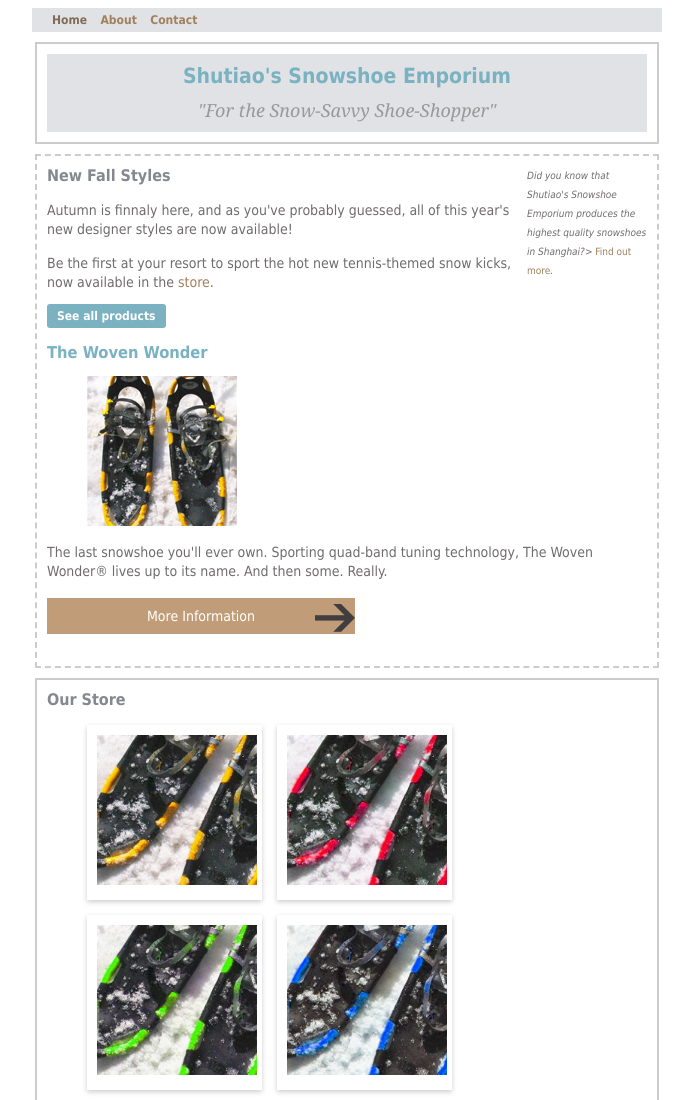
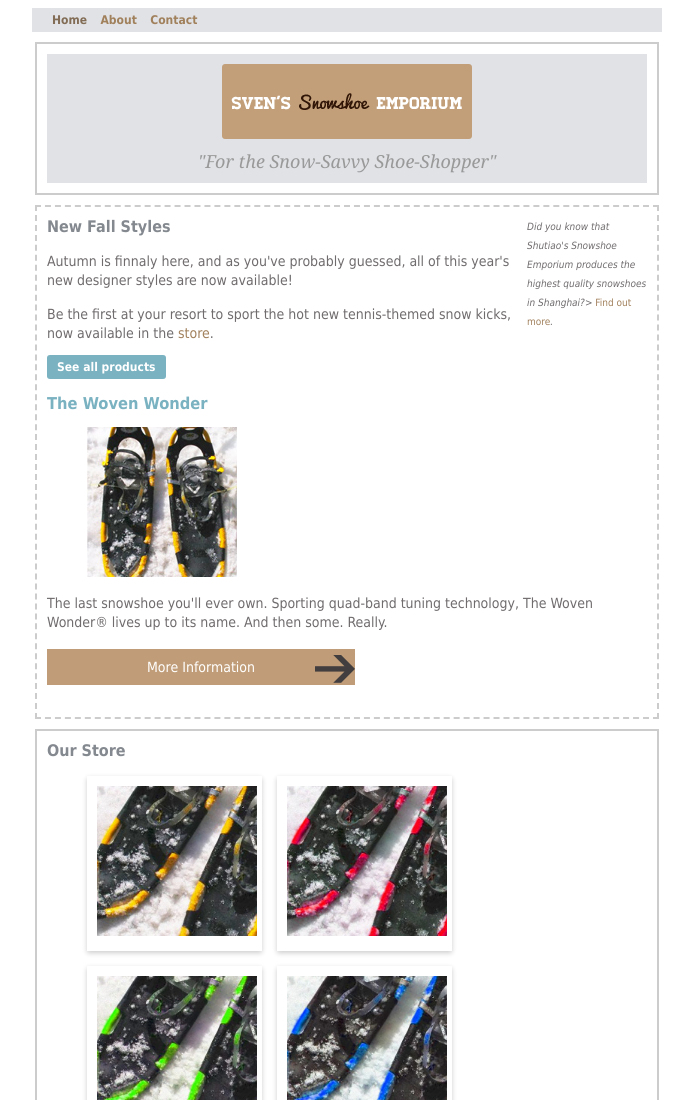
Before and after one commit to shutiao/css-cross-country, a plain HTML site: page index.html in a window 1280 px wide. Shown: the top 1100 px of the page, without its empty margins (293-986 px from the left). Drawn offline with Linux system fonts and the light colour scheme.

Commit message:
Add the logo sprite including :active/hover/focus state/

```diff
--- a/index.html
+++ b/index.html
@@ -15,7 +15,7 @@
 
 	<section class = "content">
 	<header>
-		<h1>Shutiao's Snowshoe Emporium</h1>
+		<h1><a class="logo" href="#">Shutiao's Snowshoe Emporium</a></h1>
 		<h2>"For the Snow-Savvy Shoe-Shopper"</h2>
 	</header>
 	</section>
--- a/style.css
+++ b/style.css
@@ -16,6 +16,24 @@ header {
 	background: #e0e2e6;
 	padding: 10px;
 	display: block;
+}
+
+.logo{
+	background: url("logo3.png") no-repeat;
+	#background-position: center;
+	margin: 0 auto;
+	text-indent: -20000px;
+	height: 75px;
+	width: 250px;
+	display: block;
+}
+
+.logo:hover, .logo:focus {
+	background-position: 0 -75px;
+}
+
+.logo:active {
+  background-position: 0 -150px;
 }
 
 h1{
```
Also changed, not shown: logo.png (added), logo2.png (added), logo3.png (added), 1 other file.
